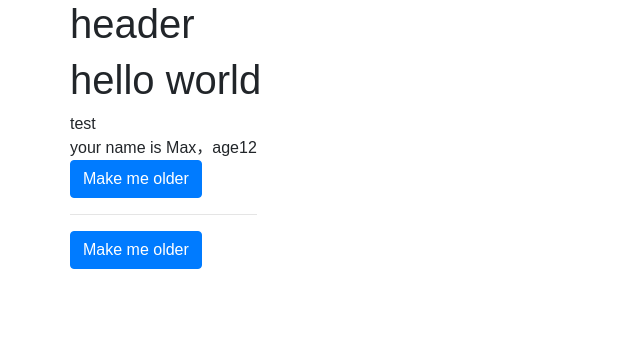
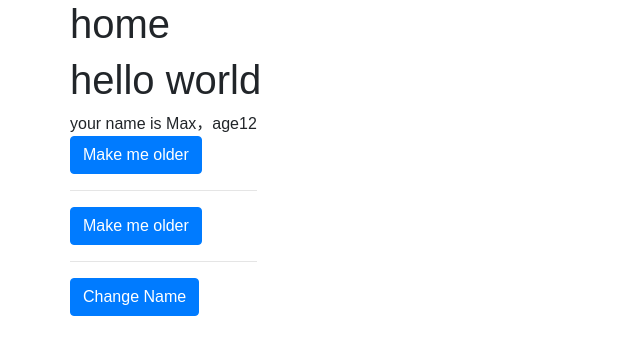
Before and after one commit to liweili50/react-practice, a React app: page / in a window 1280 px wide. Shown: the top 354 px of the page, without its empty margins (0-640 px from the left). Built offline with nearby package versions, Linux system fonts and the light colour scheme.

Commit message:
组件间传值

```diff
--- a/src/App.js
+++ b/src/App.js
@@ -2,8 +2,20 @@ import React, { Component } from 'react';
 import Header from './components/Header';
 import Home from './components/Home'
 class App extends Component {
+  constructor() {
+    super();
+    this.state = {
+      homeLink: "home"
+    }
+    this.onChangeLinkName = this.onChangeLinkName.bind(this)
+  }
   onGreet(age) {
     alert(age)
+  }
+  onChangeLinkName(newName) {
+    this.setState({
+      homeLink: newName
+    })
   }
   render() {
     const user = {
@@ -14,18 +26,17 @@ class App extends Component {
       <div className="container">
         <div className="row">
           <div className="col-xs-1 col-xs-offet-11">
-            <Header />
+            <Header homeLink={this.state.homeLink} />
           </div>
         </div>
         <div className="row">
           <div className="col-xs-1 col-xs-offet-11">
             <h1>hello world</h1>
-            <div>test</div>
           </div>
         </div>
         <div className="row">
           <div className="col-xs-1 col-xs-offet-11">
-            <Home name={'Max'} initalAge={12} user={user} greet={this.onGreet}>
+            <Home name={'Max'} initalAge={12} user={user} greet={this.onGreet} changeName={this.onChangeLinkName}>
             <p>i am child</p>
             </Home>
           </div>
--- a/src/components/Header.js
+++ b/src/components/Header.js
@@ -5,7 +5,7 @@ class Header extends Component {
         <div className="container">
           <div className="row">
             <div className="col-xs-1 col-xs-offet-11">
-              <h1>header</h1>
+              <h1>{this.props.homeLink}</h1>
             </div>
           </div>
         </div>
--- a/src/components/Home.js
+++ b/src/components/Home.js
@@ -4,10 +4,12 @@ export default class Home extends Component {
   constructor (props) {
     super(props);
     this.state = {
-      age: props.initalAge
+      age: props.initalAge,
+      linkName: 'I am a new Name'
     }
     this.onMarkOlder = this.onMarkOlder.bind(this);
-    this.handleGreet = this.handleGreet.bind(this)
+    this.handleGreet = this.handleGreet.bind(this);
+    this.handleChangeName = this.handleChangeName.bind(this)
   }
   onMarkOlder() {
     this.setState({
@@ -16,6 +18,9 @@ export default class Home extends Component {
   }
   handleGreet() {
     this.props.greet(this.state.age)
+  }
+  handleChangeName() {
+    this.props.changeName(this.state.linkName)
   }
   render() {
     console.log(this.props)
@@ -27,6 +32,8 @@ export default class Home extends Component {
               <button onClick={this.onMarkOlder} className="btn btn-primary">Make me older</button>
               <hr />
               <button onClick={this.handleGreet} className="btn btn-primary">Make me older</button>
+              <hr />
+              <button onClick={this.handleChangeName} className="btn btn-primary">Change Name</button>
             </div>
           </div>
         </div>
```
